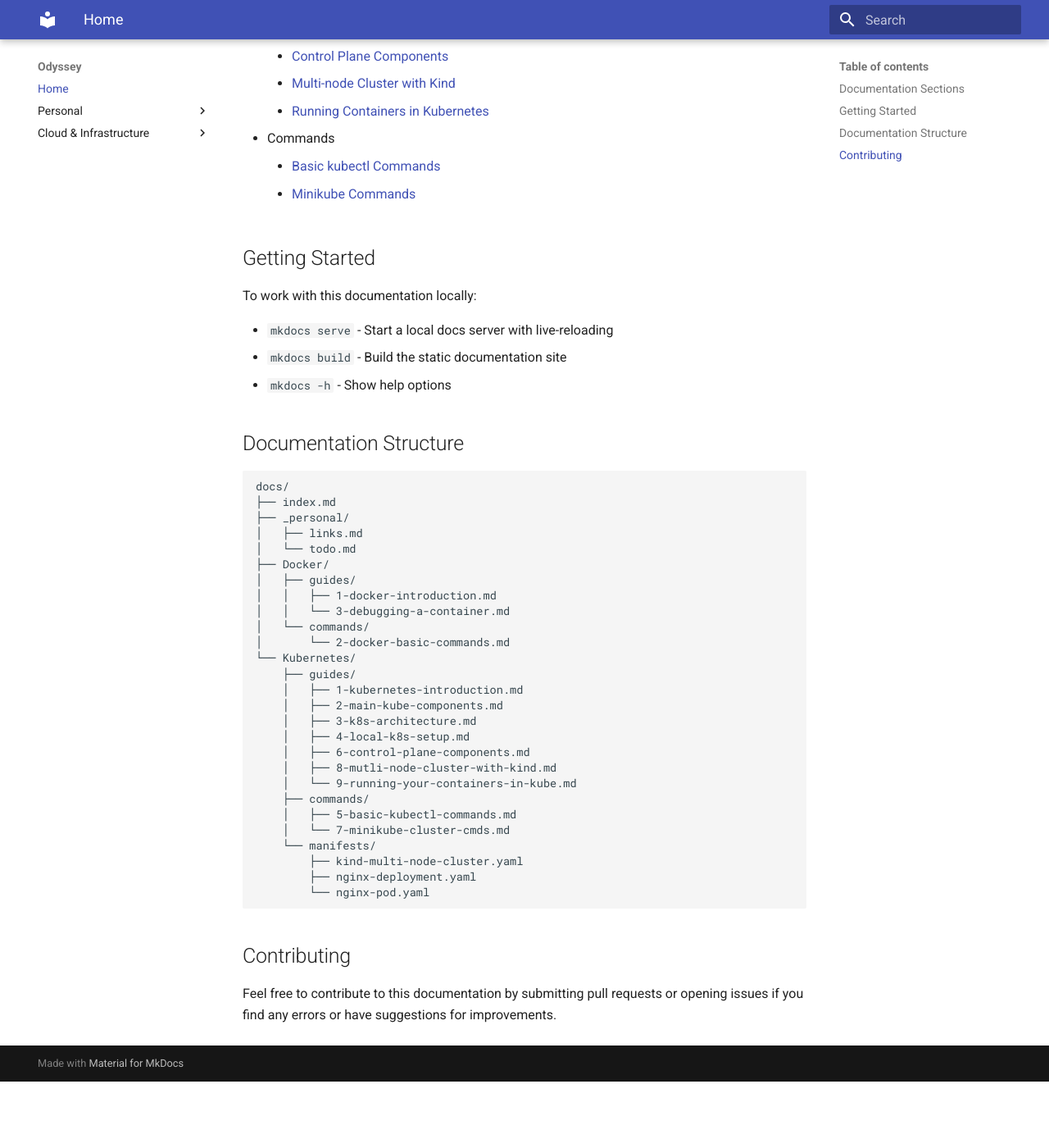
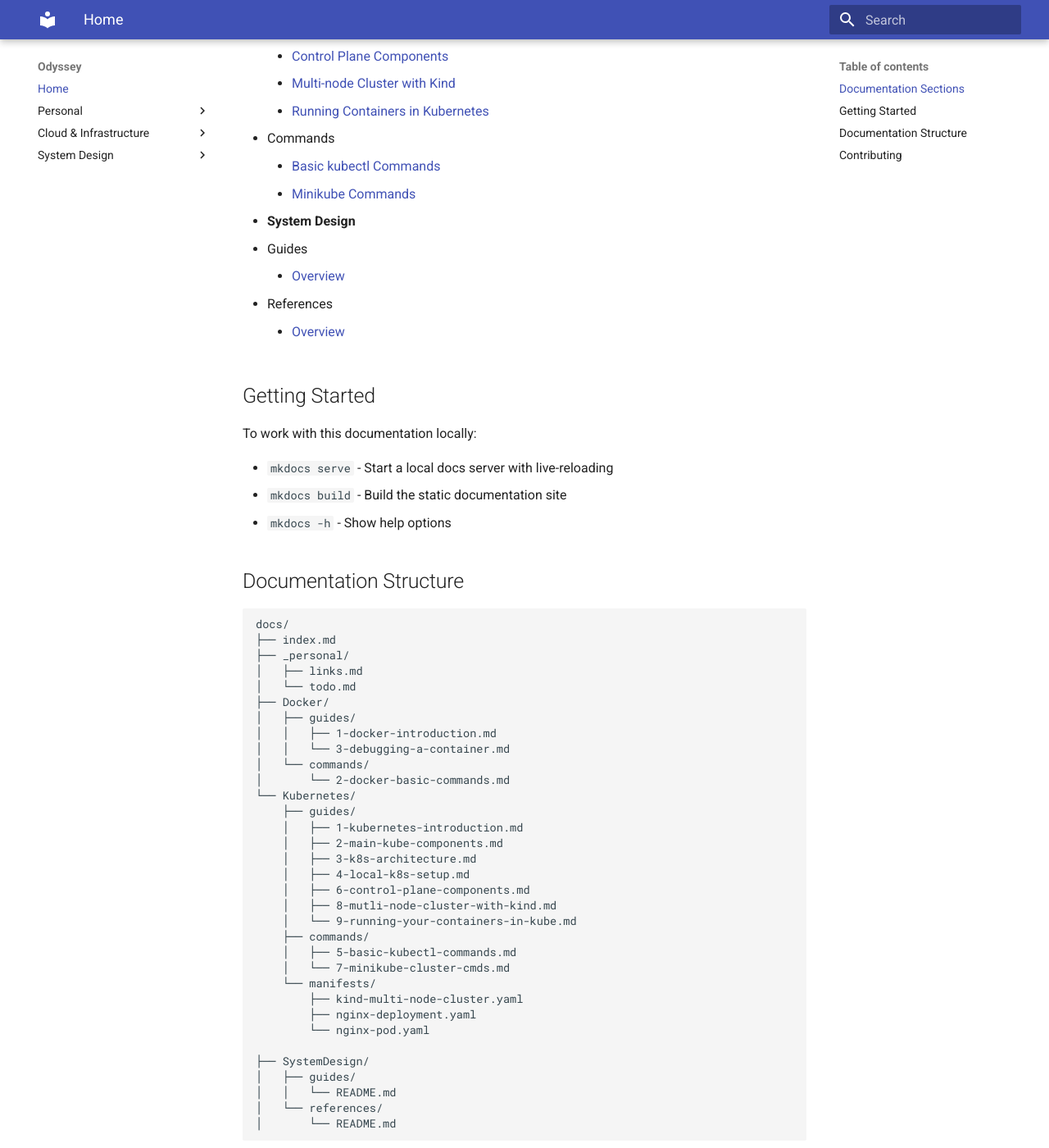
Before and after one commit to 24namanjain/Odyssey, an MkDocs documentation site: the page built from docs/index.md, in a window 1280 px wide and 1400 px high, scrolled down 770 px. Shown: the whole window at 82% size. Built offline with MkDocs 1.6.1 and Material for MkDocs 9.7.7, drawn with Linux system fonts in a browser that asks for light colours; before the commit the page ends 2089 px from its top, so only the background shows below that.

Commit message:
docs(system-design): add guides and references sections; update nav and index

```diff
--- a/docs/index.md
+++ b/docs/index.md
@@ -27,6 +27,12 @@ This documentation contains notes and guides covering various technologies inclu
   * Commands
     * [Basic kubectl Commands](Kubernetes/commands/5-basic-kubectl-commands.md)
     * [Minikube Commands](Kubernetes/commands/7-minikube-cluster-cmds.md)
+
+* **System Design**
+  * Guides
+    * [Overview](SystemDesign/guides/README.md)
+  * References
+    * [Overview](SystemDesign/references/README.md)
 
 ## Getting Started
 
@@ -66,6 +72,12 @@ To work with this documentation locally:
             ├── nginx-deployment.yaml
             └── nginx-pod.yaml
 
+    ├── SystemDesign/
+    │   ├── guides/
+    │   │   └── README.md
+    │   └── references/
+    │       └── README.md
+
 ## Contributing
 
 Feel free to contribute to this documentation by submitting pull requests or opening issues if you find any errors or have suggestions for improvements.
--- a/mkdocs.yml
+++ b/mkdocs.yml
@@ -29,3 +29,8 @@ nav:
         - Kind Multi-node Cluster: Kubernetes/manifests/kind-multi-node-cluster.yaml
         - Nginx Deployment: Kubernetes/manifests/nginx-deployment.yaml
         - Nginx Pod: Kubernetes/manifests/nginx-pod.yaml
+  - System Design:
+    - Guides:
+      - Overview: SystemDesign/guides/README.md
+    - References:
+      - Overview: SystemDesign/references/README.md
```
Also changed, not shown: docs/SystemDesign/guides/README.md (added, +11 -0 lines), docs/SystemDesign/references/README.md (added, +8 -0 lines).
